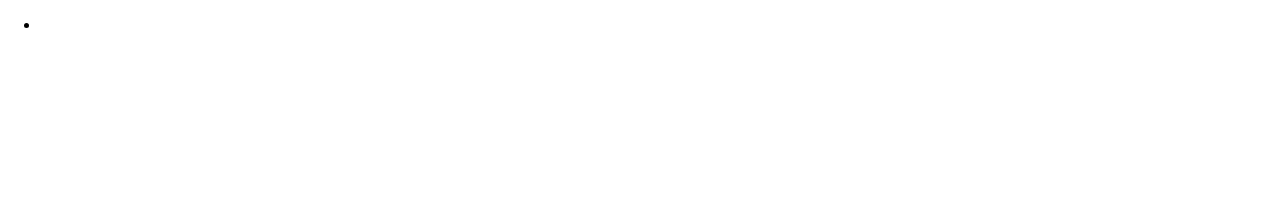
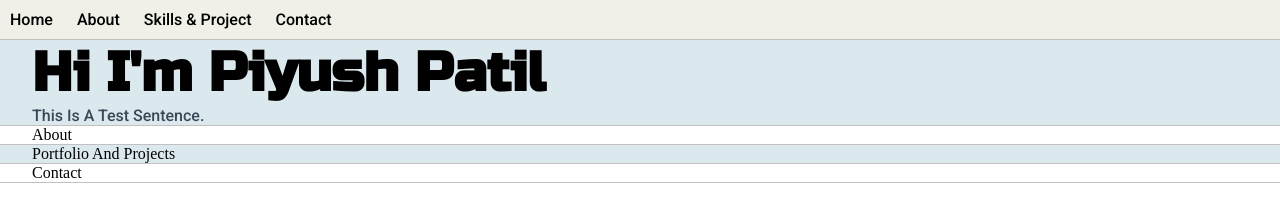
Before and after one commit to KrispyEngineer/Portfolio-Website, a plain HTML site: page index.html in a window 1280 px wide. Drawn offline with Linux system fonts and the light colour scheme.

Commit message:
Initial Setup of Page structure in dev

```diff
--- a/default.css
+++ b/default.css
@@ -1,4 +1,87 @@
-html, body{
+:root{
+    --primText: black;
+    --secText: #384957;
+    --primColor:#DBE9EE;
+    --secColor: #fff;
+
+    --borderColor: #c1c1c1;
+}
+
+
+*{
     padding: 0;
     margin: 0;
+    box-sizing: border-box;
+    text-decoration: none;
+    text-transform:capitalize;
+    list-style: none;
 }
+
+header{
+    width: 100%;
+    margin: 0 auto;
+    top: 0px;
+}
+
+nav{
+    background-color: rgb(240, 240, 233);
+    border-bottom: 1px solid var(--borderColor);
+    overflow: auto;
+    text-align: left;
+    right: 0px;
+}
+
+li{
+    display: inline-block;
+    margin: 10px;
+    font-size: ;
+    font-weight: ;
+    color: black;
+}
+
+h1{font-size: 55px;}
+h2{font-size: 35px;}
+h3{font-size: 28px;}
+h4{font-size: 24px;}
+h5{font-size: 20px;}
+h6{font-size: 16px;}
+
+a{
+    text-decoration: none;
+    color: black;
+}
+
+h1,h2,h3,h4,h5,h6,strong{
+    color: var(--primText);
+    font-family: 'Russo One', sans-serif;
+
+}
+
+p, li, em, span, label, input, textarea{
+    color: var(--secText);
+    font-family: 'Roboto', sans-serif;
+
+}
+
+.S1{
+    background-color: var(--primColor);
+    border-bottom: 1px solid var(--borderColor);
+    overflow: auto;
+}
+
+.S2{
+    background-color: var(--secColor);
+    border-bottom: 1px solid var(--borderColor);
+    overflow: auto;
+}
+
+.main-container{
+    width: 1200px;
+    margin: 0 auto;
+}
+
+@media screen {
+    .main-container{
+        width: 95%;
+    }
+}
--- a/index.html
+++ b/index.html
@@ -4,6 +4,10 @@
     <meta charset="UTF-8">
     <meta http-equiv="X-UA-Compatible" content="IE=edge">
     <meta name="viewport" content="width=device-width, initial-scale=1.0">
+
+    <link href="https://fonts.googleapis.com/css2?family=Russo+One&display=swap" rel="stylesheet">
+    <link href="https://fonts.googleapis.com/css2?family=Roboto:wght@500&display=swap" rel="stylesheet">
+
     <link rel="stylesheet" type="text/css" href="default.css">
     <title>Piyush Patil</title>
 </head>
@@ -11,9 +15,38 @@
     <header>
         <nav>
             <ul>
-                <li></li>
+                <li><a href="#">Home</a></li>
+                <li><a href="#">About</a></li>
+                <li><a href="#">Skills & Project</a></li>
+                <li><a href="#">Contact</a></li>
             </ul>
         </nav>
     </header>
+    <main>
+        <section class="S1">
+            <div class="main-container">
+                <h1>Hi I'm Piyush Patil</h1>
+                <p>This is a test sentence.</p>
+            </div>
+        </section>
+
+        <section class="S2">
+            <div class="main-container">
+                About
+            </div>
+        </section>
+
+        <section class="S1">
+            <div class="main-container">
+               Portfolio and Projects
+            </div>
+        </section>
+
+        <section class="S2">
+            <div class="main-container">
+                Contact
+            </div>
+        </section>
+    </main>
 </body>
 </html>
```
